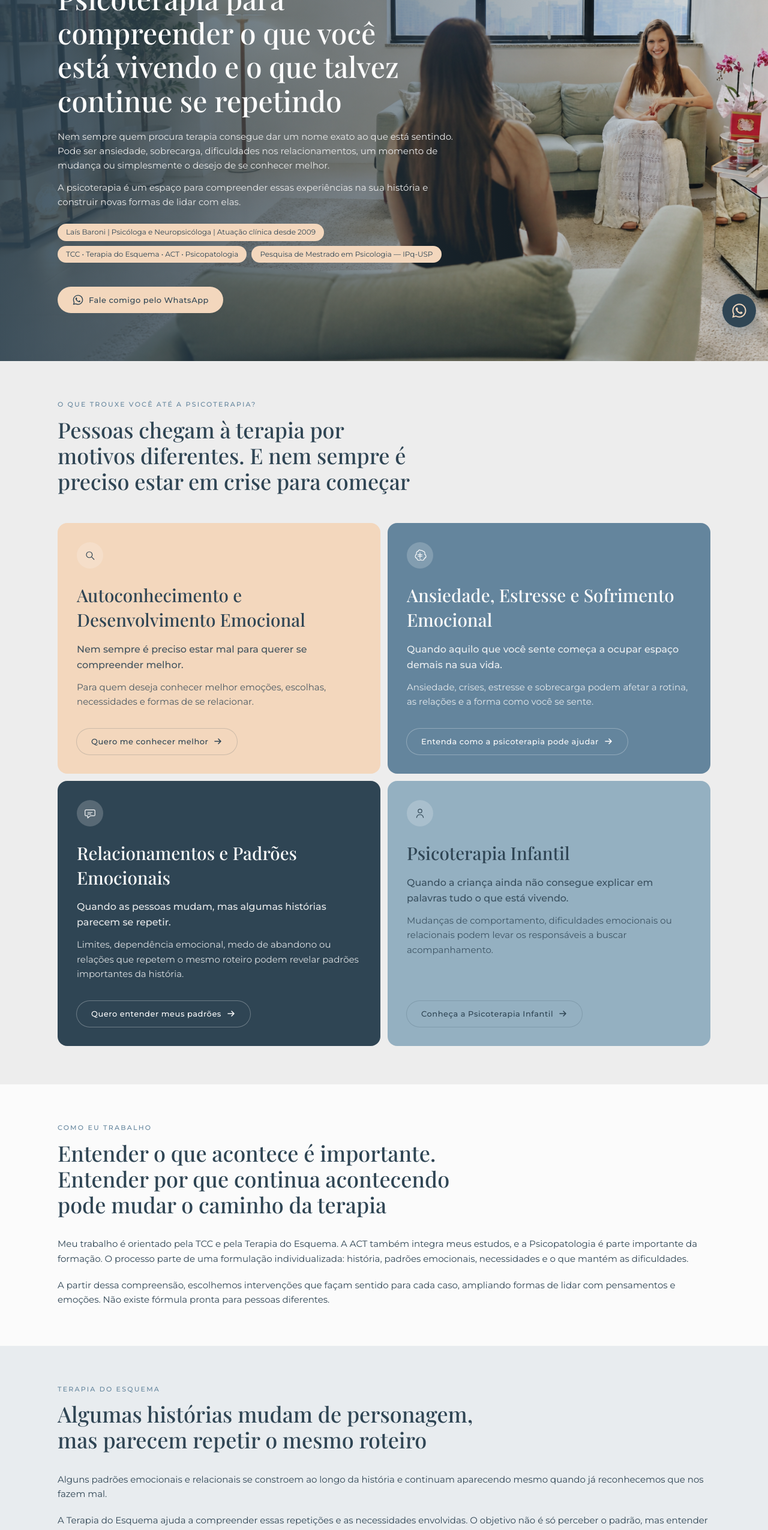
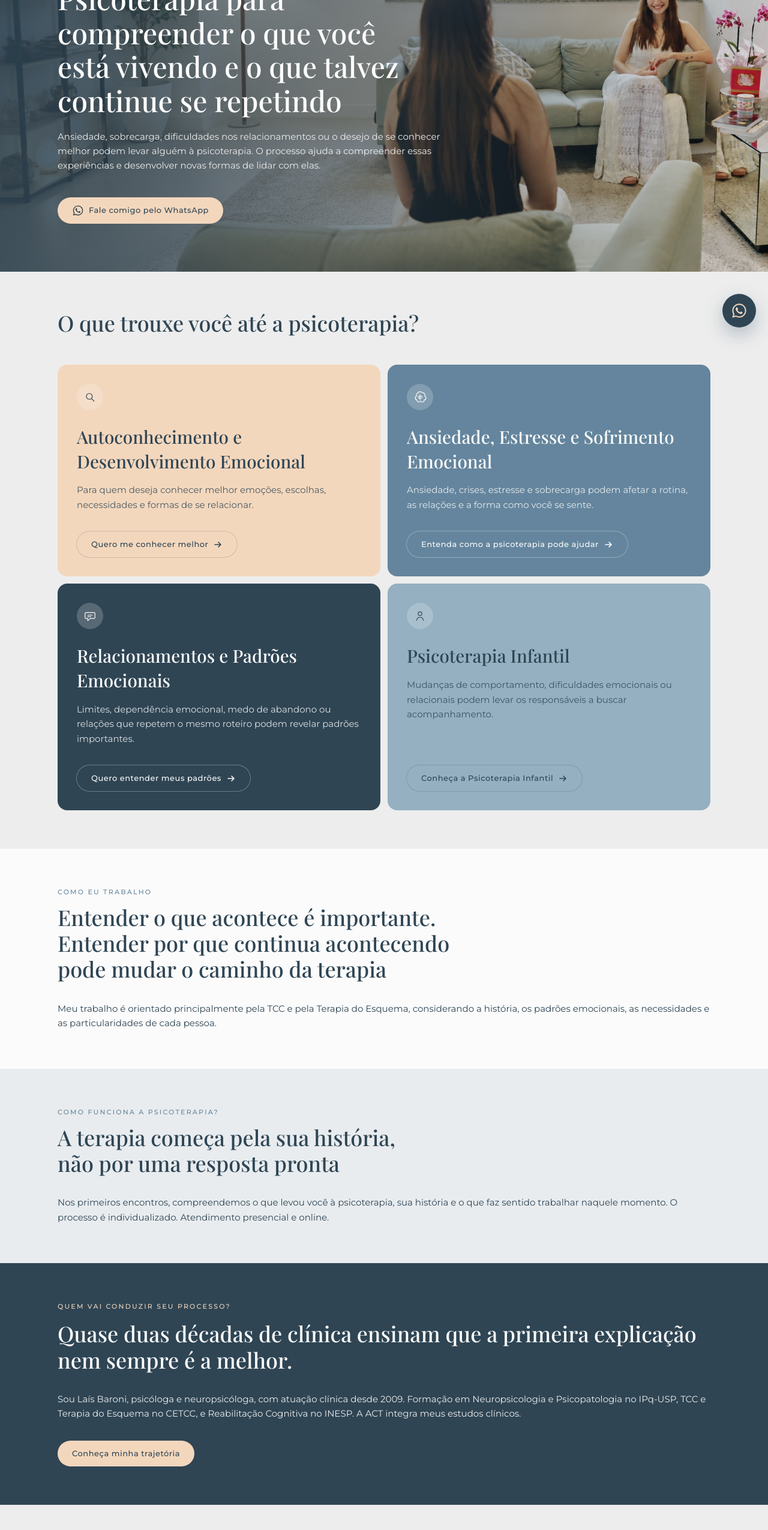
Before and after one commit to ccarolsevero/LaisBaroni, a Next.js app: page /psicoterapia in a window 1280 px wide. Shown: the part 234-2785 px from the top of the page at 60% size. Built offline with nearby package versions, Linux system fonts and the light colour scheme; a web font is replaced by a local one.

Commit message:
Atualiza os textos da página de psicoterapia individual.
Co-authored-by: Cursor <cursoragent@cursor.com>

```diff
--- a/src/app/psicoterapia/page.tsx
+++ b/src/app/psicoterapia/page.tsx
@@ -12,7 +12,6 @@ import {
 import { PageHero } from "@/components/page-hero";
 import { Container, SectionHeading } from "@/components/ui";
 import { photos } from "@/lib/photos";
-import { site } from "@/lib/site";
 
 export const metadata: Metadata = {
   title: "Psicoterapia Individual",
@@ -26,7 +25,6 @@ const caminhos = [
     icon: IconSearch,
     tone: "bg-peach text-ink",
     title: "Autoconhecimento e Desenvolvimento Emocional",
-    lead: "Nem sempre é preciso estar mal para querer se compreender melhor.",
     text: "Para quem deseja conhecer melhor emoções, escolhas, necessidades e formas de se relacionar.",
     cta: "Quero me conhecer melhor",
     button: "secondary" as const,
@@ -36,7 +34,6 @@ const caminhos = [
     icon: IconBrain,
     tone: "bg-mid text-white",
     title: "Ansiedade, Estresse e Sofrimento Emocional",
-    lead: "Quando aquilo que você sente começa a ocupar espaço demais na sua vida.",
     text: "Ansiedade, crises, estresse e sobrecarga podem afetar a rotina, as relações e a forma como você se sente.",
     cta: "Entenda como a psicoterapia pode ajudar",
     button: "ghost" as const,
@@ -46,8 +43,7 @@ const caminhos = [
     icon: IconChat,
     tone: "bg-ink text-white",
     title: "Relacionamentos e Padrões Emocionais",
-    lead: "Quando as pessoas mudam, mas algumas histórias parecem se repetir.",
-    text: "Limites, dependência emocional, medo de abandono ou relações que repetem o mesmo roteiro podem revelar padrões importantes da história.",
+    text: "Limites, dependência emocional, medo de abandono ou relações que repetem o mesmo roteiro podem revelar padrões importantes.",
     cta: "Quero entender meus padrões",
     button: "ghost" as const,
   },
@@ -56,7 +52,6 @@ const caminhos = [
     icon: IconChild,
     tone: "bg-soft text-ink",
     title: "Psicoterapia Infantil",
-    lead: "Quando a criança ainda não consegue explicar em palavras tudo o que está vivendo.",
     text: "Mudanças de comportamento, dificuldades emocionais ou relacionais podem levar os responsáveis a buscar acompanhamento.",
     cta: "Conheça a Psicoterapia Infantil",
     button: "secondary" as const,
@@ -97,22 +92,13 @@ export default function PsicoterapiaPage() {
       <PageHero
         eyebrow="Psicoterapia individual"
         title="Psicoterapia para compreender o que você está vivendo e o que talvez continue se repetindo"
-        description="Nem sempre quem procura terapia consegue dar um nome exato ao que está sentindo. Pode ser ansiedade, sobrecarga, dificuldades nos relacionamentos, um momento de mudança ou simplesmente o desejo de se conhecer melhor."
-        extra="A psicoterapia é um espaço para compreender essas experiências na sua história e construir novas formas de lidar com elas."
-        pills={[
-          site.pills.therapy,
-          "TCC • Terapia do Esquema • ACT • Psicopatologia",
-          site.pills.mestrado,
-        ]}
+        description="Ansiedade, sobrecarga, dificuldades nos relacionamentos ou o desejo de se conhecer melhor podem levar alguém à psicoterapia. O processo ajuda a compreender essas experiências e desenvolver novas formas de lidar com elas."
         image={photos.psicoterapia}
       />
 
       <section className="bg-base py-12 sm:py-16">
         <Container>
-          <SectionHeading
-            eyebrow="O que trouxe você até a psicoterapia?"
-            title="Pessoas chegam à terapia por motivos diferentes. E nem sempre é preciso estar em crise para começar"
-          />
+          <SectionHeading title="O que trouxe você até a psicoterapia?" />
           <div className="mt-12 grid gap-3 lg:grid-cols-2">
             {caminhos.map((item) => (
               <article
@@ -125,10 +111,7 @@ export default function PsicoterapiaPage() {
                 <h2 className="font-display mt-6 text-[1.85rem] leading-snug font-medium">
                   {item.title}
                 </h2>
-                <p className="mt-4 font-medium leading-relaxed opacity-90">
-                  {item.lead}
-                </p>
-                <p className="mt-3 flex-1 text-[15px] leading-relaxed opacity-85">
+                <p className="mt-4 flex-1 text-[15px] leading-relaxed opacity-85">
                   {item.text}
                 </p>
                 <ButtonLink
@@ -153,43 +136,15 @@ export default function PsicoterapiaPage() {
           />
           <div className="mt-8 space-y-5 text-[15px] leading-relaxed hero-copy sm:text-base">
             <p>
-              Meu trabalho é orientado pela TCC e pela Terapia do Esquema. A ACT
-              também integra meus estudos, e a Psicopatologia é parte importante
-              da formação. O processo parte de uma formulação individualizada:
-              história, padrões emocionais, necessidades e o que mantém as
-              dificuldades.
-            </p>
-            <p>
-              A partir dessa compreensão, escolhemos intervenções que façam
-              sentido para cada caso, ampliando formas de lidar com pensamentos e
-              emoções. Não existe fórmula pronta para pessoas diferentes.
+              Meu trabalho é orientado principalmente pela TCC e pela Terapia do
+              Esquema, considerando a história, os padrões emocionais, as
+              necessidades e as particularidades de cada pessoa.
             </p>
           </div>
         </Container>
       </section>
 
       <section className="bg-mist py-12 sm:py-16">
-        <Container className="max-w-3xl">
-          <SectionHeading
-            eyebrow="Terapia do Esquema"
-            title="Algumas histórias mudam de personagem, mas parecem repetir o mesmo roteiro"
-          />
-          <div className="mt-8 space-y-5 text-[15px] leading-relaxed hero-copy sm:text-base">
-            <p>
-              Alguns padrões emocionais e relacionais se constroem ao longo da
-              história e continuam aparecendo mesmo quando já reconhecemos que nos
-              fazem mal.
-            </p>
-            <p>
-              A Terapia do Esquema ajuda a compreender essas repetições e as
-              necessidades envolvidas. O objetivo não é só perceber o padrão, mas
-              entender por que ele existe e o que pode ser construído de outro jeito.
-            </p>
-          </div>
-        </Container>
-      </section>
-
-      <section className="bg-white py-12 sm:py-16">
         <Container className="max-w-3xl">
           <SectionHeading
             eyebrow="Como funciona a psicoterapia?"
@@ -222,15 +177,7 @@ export default function PsicoterapiaPage() {
               TCC e Terapia do Esquema no CETCC, e Reabilitação Cognitiva no INESP.
               A ACT integra meus estudos clínicos.
             </p>
-            <p>
-              Essa trajetória me permite olhar para o que a pessoa vive hoje, e
-              também para sua história e para a maneira como aprendeu a lidar com
-              as próprias experiências.
-            </p>
           </div>
-          <p className="mt-6 text-sm tracking-wide text-peach">
-            {site.credentialLines.therapy}
-          </p>
           <ButtonLink href="/sobre" variant="peach" className="mt-8">
             Conheça minha trajetória
           </ButtonLink>
@@ -248,7 +195,7 @@ export default function PsicoterapiaPage() {
 
       <ContactBand
         title="Você não precisa saber exatamente o que está acontecendo para começar a falar sobre isso"
-        description="Se você está considerando iniciar psicoterapia para você ou buscando atendimento para seu filho, entre em contato para receber mais informações."
+        description=""
       />
     </>
   );
```
